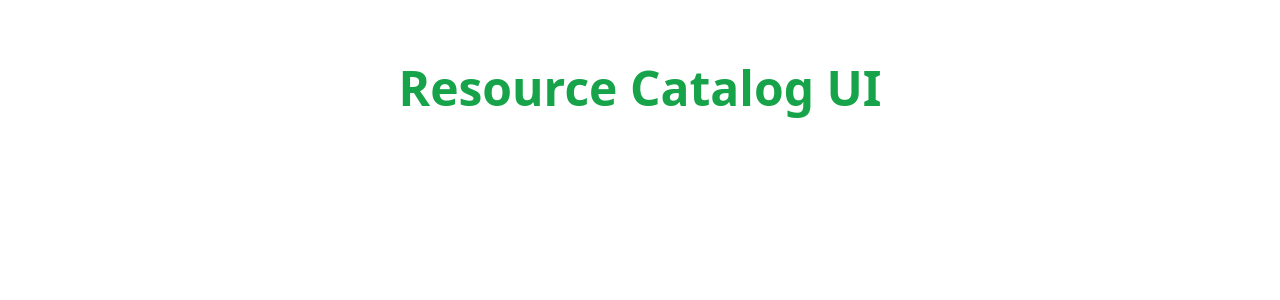
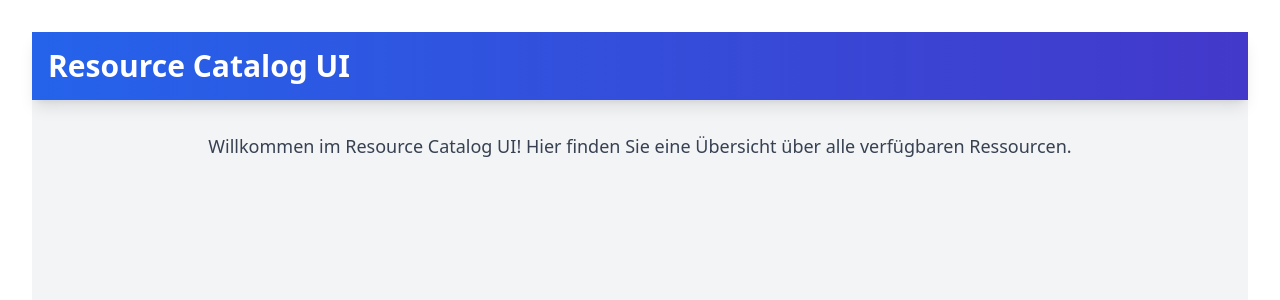
Before and after one commit to Chris-wars/resource-catalog-ui, a React (Vite) app: page / in a window 1280 px wide. Shown: the top 300 px of the page. Built offline with nearby package versions, Linux system fonts and the light colour scheme.

Commit message:
feat(UI-103): Basis-App-Layout mit Header und Main-Bereich implementiert

```diff
--- a/src/App.jsx
+++ b/src/App.jsx
@@ -7,9 +7,23 @@
 
 
   return (
-    <>
-      <h1 className="text-5xl font-extrabold text-green-600 text-center p-8">Resource Catalog UI</h1>
-    </>
+    <div className="min-h-screen bg-gray-100 font-sans antialiased">
+      <header className="bg-gradient-to-r from-blue-600 to-indigo-700 p-4 shadow-lg">
+        <div className="container mx-auto flex justify-between items-center">
+          <h1 className="text-3xl font-extrabold text-white">
+            Resource Catalog UI
+          </h1>
+          <nav>{/* Hier Kommt die Navigation */}  </nav>
+        </div>
+      </header>
+
+      <main className="container mx-auto p-4 mt-4">
+        <p className="text-gray-700 text-lg">Willkommen im Resource Catalog UI! Hier finden Sie eine Übersicht über alle verfügbaren Ressourcen.</p>
+
+
+      </main>
+
+    </div>
   )
 }
 
```
